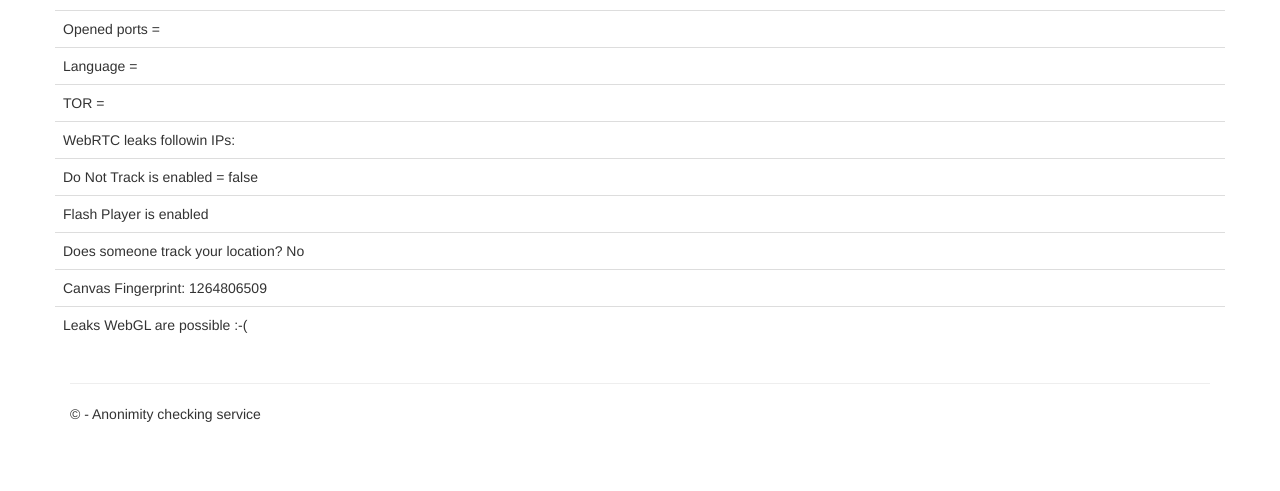
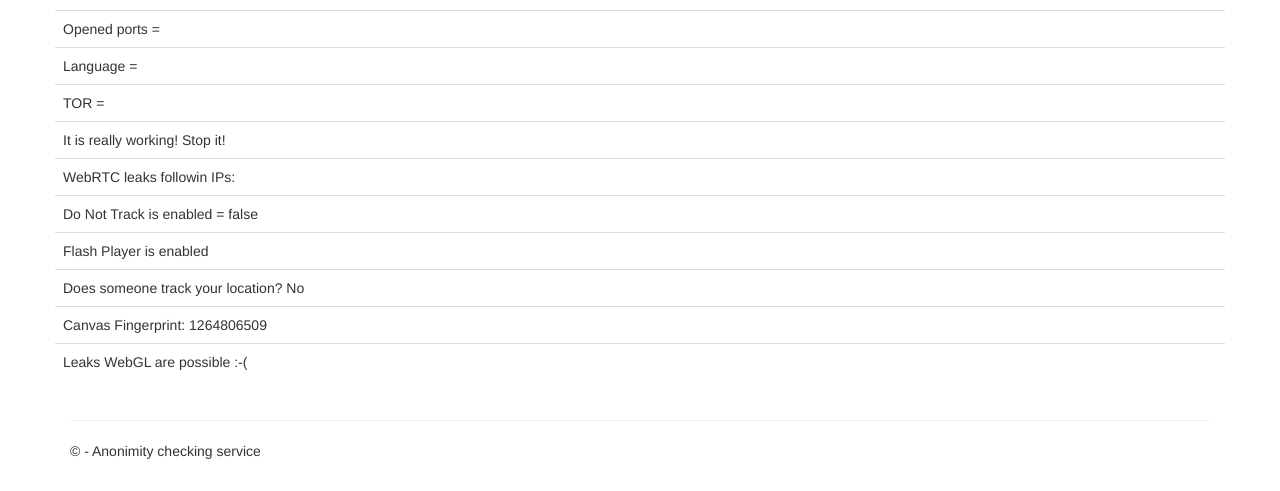
Before and after one commit to jugosoft/solid-anonimity, a Flask app: template anonymity/templates/index.html in a window 1280 px wide. Shown: the part 576-1067 px from the top of the page. Before the commit the page ends 998 px from the top, so only its background shows below. Run offline with Flask 2, Linux system fonts and the light colour scheme; the template is opened without the code that fills it, so the values that code supplies are empty; some libraries are stand-ins or nearby versions.

Commit message:
just for visibility. JS checking

```diff
--- a/anonymity/templates/index.html
+++ b/anonymity/templates/index.html
@@ -60,6 +60,15 @@
                 </td>
             </tr>
             <tr>
+                <td id="js">
+                    <!--Here checks status of JS-->
+                    JS is not working now... yet...
+                    <script>
+                        document.getElementById("js").innerHTML = "It is really working! Stop it!";
+                    </script>
+                </td>
+            </tr>
+            <tr>
                 <td id="rtc">
                     <!--Here goes WebRTC Ips leak detection-->
                 </td>
@@ -87,7 +96,7 @@
                 </td>
             </tr>
             <tr>
-                <td >
+                <td>
                     <!--Here comes WebGL detection-->
                     <span>Leaks WebGL are</span>
                     <span id="webgl">impossible...</span>
```
